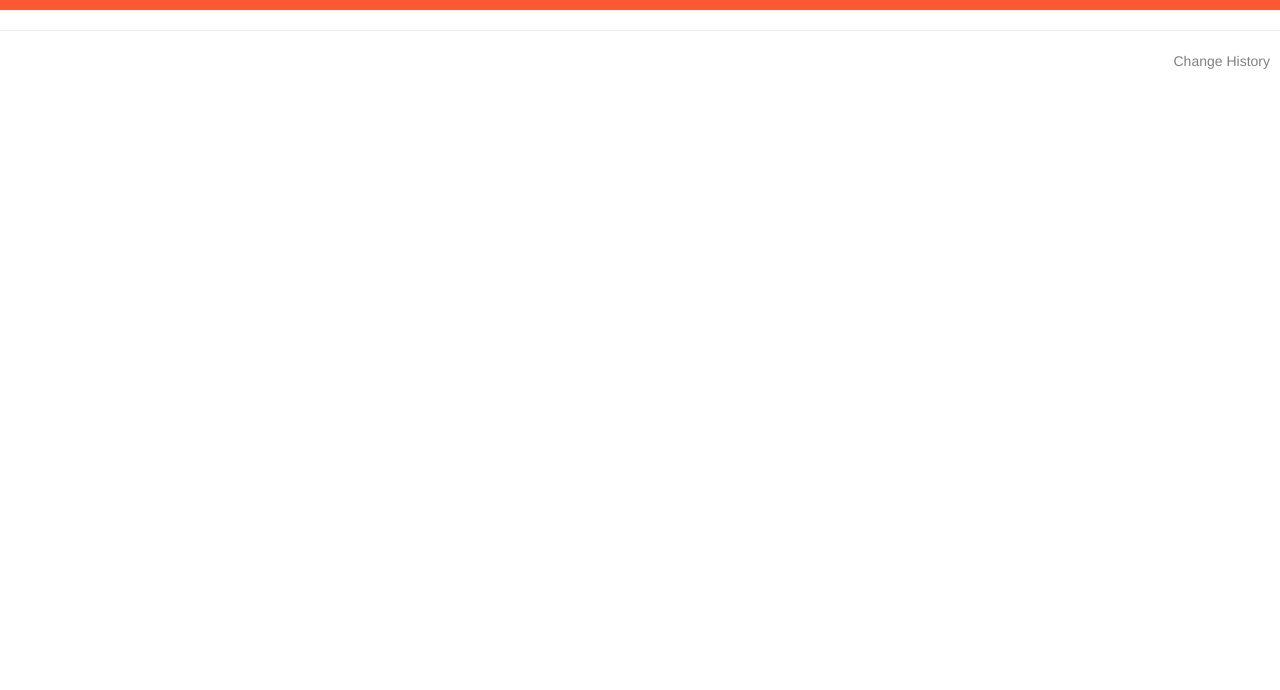
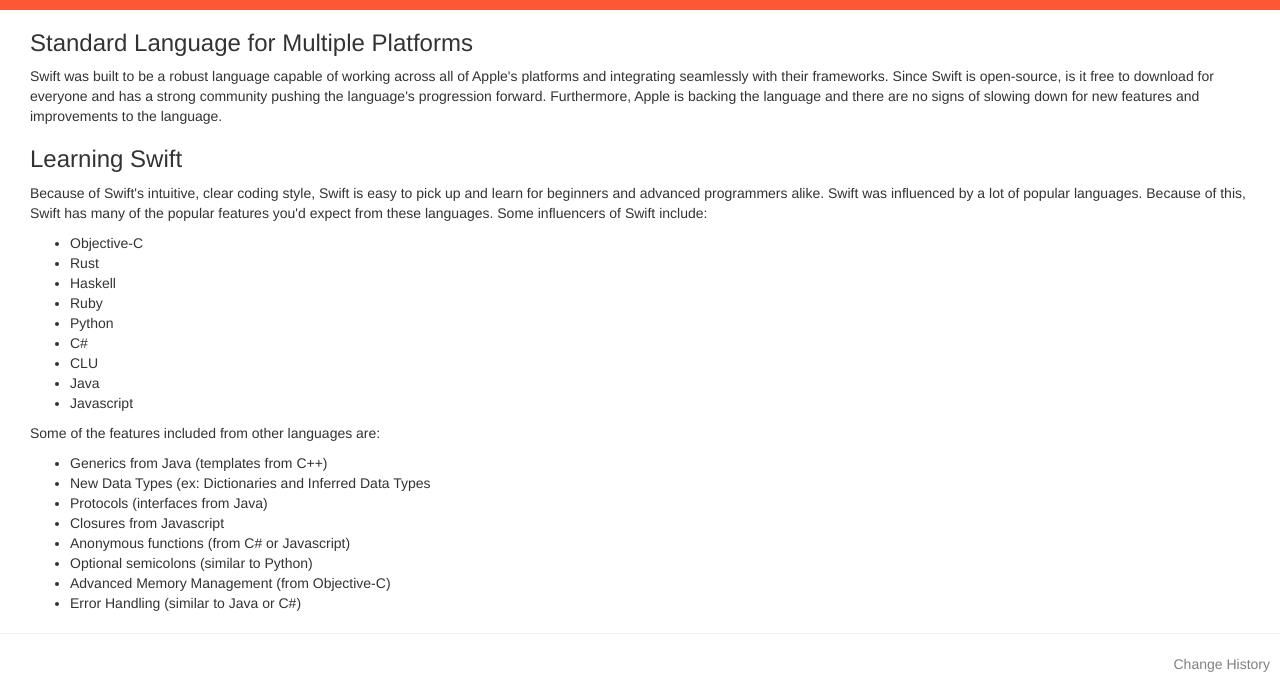
Before and after one commit to group11-cs354/cs354-lw, a plain HTML site: page public_html/benefits.html in a window 1280 px wide. Shown: the part 110-800 px from the top of the page. Drawn offline with nearby package versions, Linux system fonts and the light colour scheme.

Commit message:
Added content to benefits and resources pages. Also added comments to stylesheet and updated change history

```diff
--- a/public_html/benefits.html
+++ b/public_html/benefits.html
@@ -12,7 +12,41 @@
     <navbar page="benefits"></navbar>
     <div id="pageHeaderContainer"><span id="pageHeader">Benefits</span></div>
     <div class="mainContainer">
+        <h3>Standard Language for Multiple Platforms</h3>
+        <p>Swift was built to be a robust language capable of working across all of Apple's platforms and integrating seamlessly with their frameworks.
+           Since Swift is open-source, is it free to download for everyone and has a strong community pushing the language's progression forward.
+           Furthermore, Apple is backing the language and there are no signs of slowing down for new features and improvements to the language.
+        </p>
 
+        <h3>Learning Swift</h3>
+        <p>Because of Swift's intuitive, clear coding style, Swift is easy to pick up and learn for beginners and advanced programmers alike.
+           Swift was influenced by a lot of popular languages. Because of this, Swift has many of the popular features you'd expect from
+           these languages. Some influencers of Swift include:
+           <ul>
+               <li>Objective-C</li>
+               <li>Rust</li>
+               <li>Haskell</li>
+               <li>Ruby</li>
+               <li>Python</li>
+               <li>C#</li>
+               <li>CLU</li>
+               <li>Java</li>
+               <li>Javascript</li>
+           </ul>
+        </p>
+        <p>
+           Some of the features included from other languages are:
+           <ul>
+               <li>Generics from Java (templates from C++)</li>
+               <li>New Data Types (ex: Dictionaries and Inferred Data Types</li>
+               <li>Protocols (interfaces from Java)</li>
+               <li>Closures from Javascript</li>
+               <li>Anonymous functions (from C# or Javascript)</li>
+               <li>Optional semicolons (similar to Python)</li>
+               <li>Advanced Memory Management (from Objective-C)</li>
+               <li>Error Handling (similar to Java or C#)</li>
+           </ul>
+        </p>
     </div>
 
 </body>
```
Also changed, not shown: public_html/changehistory.html (+10 -3 lines), public_html/css/styles.css (+9 -0 lines), public_html/resources.html (+22 -0 lines).
